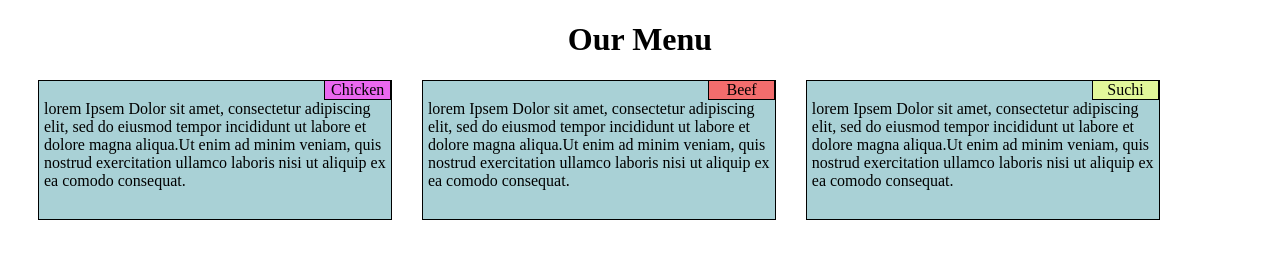
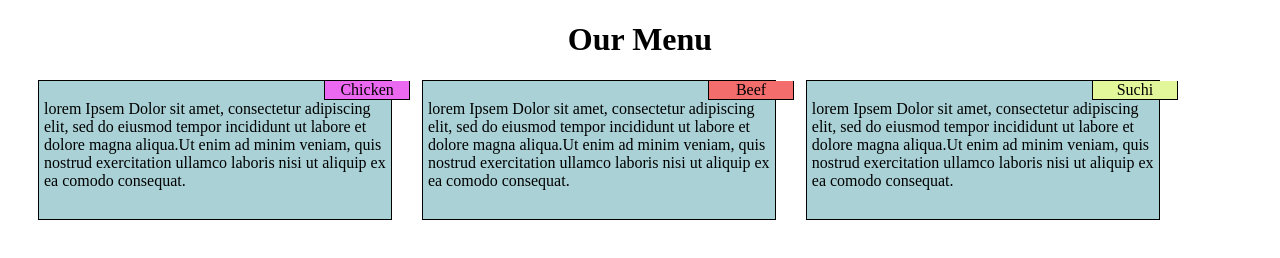
Before and after one commit to Iqramanzoor58/coursera-test.github.io, a plain HTML site: page index.html in a window 1280 px wide. Drawn offline with Linux system fonts and the light colour scheme.

Commit message:
Update style.css

```diff
--- a/Module1-solution/CSS/style.css
+++ b/Module1-solution/CSS/style.css
@@ -23,7 +23,7 @@
         border-left: 1px solid black;
         border-right: 1px solid black;
         border-bottom: 1px solid black;
-        width:22px;
+        width:25%;
     }
 
     #title1{
@@ -48,7 +48,7 @@
             margin-bottom: 20px;
         }
         #title1, #title2, #title3{
-            width: 27%;
+         /*   width: 27%;*/
             position: relative;
             margin-left:82%;
         }
@@ -76,7 +76,7 @@
             margin-bottom: 20px;
         }
         #title1,#title2{
-            width:19.5%;
+           /* width:19.5%;*/
             position: relative;
             margin-left:82%;
         }
@@ -104,7 +104,7 @@
             height: 140px;
         }
         #title1, #title2 ,#title3{
-            width: 19.5%;
+            /*width: 19.5%;*/
             position: relative;
             margin-left:82%;
         }
```
